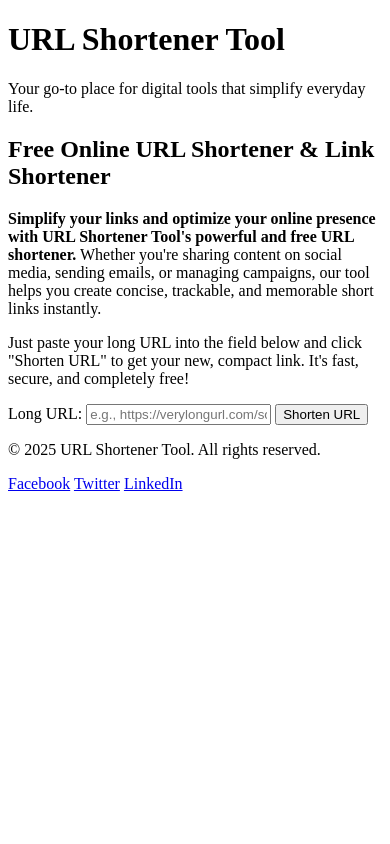
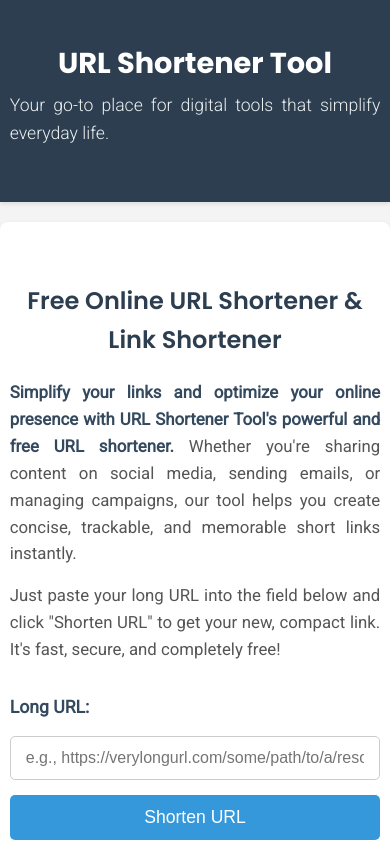
Before and after one commit to reavscripts/url-shortner, a website: page public/index.html in a window 390 px wide. Shown: the top 844 px of the page. Drawn offline with Linux system fonts and the light colour scheme.

Commit message:
title fix

```diff
--- a/public/style.css
+++ b/public/style.css
@@ -1,136 +1,239 @@
-// Definizione delle unità e dei loro fattori di conversione rispetto a un'unità base comune per categoria
-const units = {
-    length: {
-        meter: { name: 'Meter', toBase: 1 },
-        kilometer: { name: 'Kilometer', toBase: 1000 },
-        centimeter: { name: 'Centimeter', toBase: 0.01 },
-        millimeter: { name: 'Millimeter', toBase: 0.001 },
-        mile: { name: 'Mile', toBase: 1609.34 },
-        yard: { name: 'Yard', toBase: 0.9144 },
-        foot: { name: 'Foot', toBase: 0.3048 },
-        inch: { name: 'Inch', toBase: 0.0254 }
-    },
-    weight: {
-        kilogram: { name: 'Kilogram', toBase: 1 },
-        gram: { name: 'Gram', toBase: 0.001 },
-        milligram: { name: 'Milligram', toBase: 0.000001 },
-        pound: { name: 'Pound', toBase: 0.453592 },
-        ounce: { name: 'Ounce', toBase: 0.0283495 },
-        ton: { name: 'Ton (metric)', toBase: 1000 }
-    },
-    temperature: {
-        celsius: { name: 'Celsius', toBase: (value) => value, fromBase: (value) => value }, // Base: Celsius
-        fahrenheit: { name: 'Fahrenheit', toBase: (value) => (value - 32) * 5/9, fromBase: (value) => (value * 9/5) + 32 },
-        kelvin: { name: 'Kelvin', toBase: (value) => value - 273.15, fromBase: (value) => value + 273.15 }
-    },
-    volume: {
-        liter: { name: 'Liter', toBase: 1 },
-        milliliter: { name: 'Milliliter', toBase: 0.001 },
-        cubicMeter: { name: 'Cubic Meter', toBase: 1000 },
-        gallon: { name: 'Gallon (US)', toBase: 3.78541 },
-        quart: { name: 'Quart (US)', toBase: 0.946353 },
-        pint: { name: 'Pint (US)', toBase: 0.473176 }
-    },
-    time: {
-        second: { name: 'Second', toBase: 1 },
-        minute: { name: 'Minute', toBase: 60 },
-        hour: { name: 'Hour', toBase: 3600 },
-        day: { name: 'Day', toBase: 86400 },
-        week: { name: 'Week', toBase: 604800 },
-        month: { name: 'Month (approx)', toBase: 2629800 }, // Average month
-        year: { name: 'Year (approx)', toBase: 31557600 } // Average year
-    }
-};
+/* Resets di base e impostazioni globali */
+* {
+    margin: 0;
+    padding: 0;
+    box-sizing: border-box;
+}
 
-// Riferimenti agli elementi DOM
-const categorySelect = document.getElementById('categorySelect');
-const inputValue = document.getElementById('inputValue');
-const inputUnit = document.getElementById('inputUnit');
-const outputValue = document.getElementById('outputValue');
-const outputUnit = document.getElementById('outputUnit');
-const convertBtn = document.getElementById('convertBtn');
-const swapBtn = document.getElementById('swapBtn');
+body {
+    font-family: 'Roboto', sans-serif;
+    line-height: 1.6;
+    color: #333;
+    background-color: #f4f4f4;
+    display: flex;
+    flex-direction: column;
+    min-height: 100vh; /* Assicura che il footer sia in fondo */
+}
 
-// Funzione per popolare i menu a discesa delle unità
-function populateUnits() {
-    const selectedCategory = categorySelect.value;
-    const categoryUnits = units[selectedCategory];
+.container {
+    width: 90%;
+    max-width: 960px;
+    margin: 0 auto;
+    padding: 20px 0;
+}
 
-    inputUnit.innerHTML = ''; // Pulisci le opzioni esistenti
-    outputUnit.innerHTML = '';
+/* Header */
+header {
+    background-color: #2c3e50; /* Blu scuro */
+    color: #ffffff;
+    padding: 20px 0;
+    text-align: center;
+    box-shadow: 0 2px 4px rgba(0, 0, 0, 0.1);
+}
 
-    for (const unitKey in categoryUnits) {
-        const option = document.createElement('option');
-        option.value = unitKey;
-        option.textContent = categoryUnits[unitKey].name;
-        inputUnit.appendChild(option);
+.site-title {
+    font-family: 'Poppins', sans-serif;
+    font-weight: 700;
+    font-size: 2.5em;
+    margin-bottom: 5px;
+}
 
-        const option2 = document.createElement('option');
-        option2.value = unitKey;
-        option2.textContent = categoryUnits[unitKey].name;
-        outputUnit.appendChild(option2);
+.tagline {
+    font-weight: 300;
+    font-size: 1.1em;
+    color: #ecf0f1;
+}
+
+/* Main Content */
+main {
+    flex-grow: 1; /* Fa espandere l'area principale per spingere il footer in basso */
+}
+
+.section-padded {
+    padding: 40px 0;
+}
+
+.bg-light {
+    background-color: #ffffff;
+    box-shadow: 0 2px 5px rgba(0, 0, 0, 0.1);
+    border-radius: 8px;
+    margin-top: 20px; /* Spazio dal header */
+}
+
+h2 {
+    font-family: 'Poppins', sans-serif;
+    font-weight: 600;
+    font-size: 2em;
+    color: #2c3e50;
+    text-align: center;
+    margin-bottom: 20px;
+}
+
+p {
+    margin-bottom: 15px;
+    font-size: 1.05em;
+    color: #555;
+    text-align: justify;
+}
+
+p strong {
+    color: #34495e;
+}
+
+/* Form Group (URL Shortener) */
+.form-group {
+    margin-top: 30px;
+    display: flex;
+    flex-direction: column;
+    gap: 15px;
+    align-items: center; /* Centra gli elementi del form */
+}
+
+.form-group label {
+    font-weight: 600;
+    font-size: 1.1em;
+    color: #34495e;
+    align-self: flex-start; /* Allinea la label a sinistra */
+}
+
+.form-group input[type="url"],
+#shortUrlOutput {
+    width: 100%;
+    padding: 12px 15px;
+    border: 1px solid #ccc;
+    border-radius: 5px;
+    font-size: 1em;
+    color: #333;
+    transition: border-color 0.3s ease;
+}
+
+.form-group input[type="url"]:focus,
+#shortUrlOutput:focus {
+    border-color: #3498db; /* Blu per il focus */
+    outline: none;
+}
+
+button {
+    background-color: #3498db; /* Blu */
+    color: white;
+    padding: 12px 25px;
+    border: none;
+    border-radius: 5px;
+    font-size: 1.1em;
+    cursor: pointer;
+    transition: background-color 0.3s ease, transform 0.1s ease;
+    width: auto; /* Adatta la larghezza al contenuto */
+    min-width: 150px;
+}
+
+button:hover {
+    background-color: #2980b9; /* Blu più scuro al hover */
+    transform: translateY(-2px);
+}
+
+button:active {
+    transform: translateY(0);
+}
+
+/* Result Area */
+#resultArea {
+    margin-top: 30px;
+    padding: 20px;
+    background-color: #eaf6ff; /* Sfondo blu chiaro */
+    border: 1px solid #cceeff;
+    border-radius: 8px;
+    display: flex;
+    flex-direction: column;
+    gap: 15px;
+    align-items: center;
+}
+
+#resultArea p {
+    margin-bottom: 0; /* Rimuovi margine inferiore per paragrafi qui */
+    font-weight: 600;
+    color: #2c3e50;
+    text-align: center;
+}
+
+#shortUrlOutput {
+    cursor: text; /* Permetti di selezionare il testo */
+    background-color: #ffffff;
+    font-weight: bold;
+    text-align: center;
+}
+
+#errorMessage {
+    margin-top: 10px;
+    padding: 10px;
+    background-color: #ffeaea;
+    border: 1px solid #ffcccc;
+    border-radius: 5px;
+    text-align: center;
+    font-weight: bold;
+}
+
+/* Footer */
+footer {
+    background-color: #34495e; /* Grigio-blu scuro */
+    color: #ecf0f1;
+    padding: 20px 0;
+    text-align: center;
+    margin-top: 40px; /* Spazio dalla sezione principale */
+}
+
+footer p {
+    margin-bottom: 10px;
+    font-size: 0.9em;
+    color: #bdc3c7;
+    text-align: center;
+}
+
+.social-links a {
+    color: #ecf0f1;
+    text-decoration: none;
+    margin: 0 10px;
+    font-size: 1em;
+    transition: color 0.3s ease;
+}
+
+.social-links a:hover {
+    color: #3498db; /* Blu al hover */
+}
+
+/* Media Queries per la reattività */
+@media (max-width: 768px) {
+    .site-title {
+        font-size: 2em;
     }
 
-    // Imposta un'unità di output predefinita diversa dall'input se possibile
-    if (inputUnit.options.length > 1) {
-        outputUnit.value = inputUnit.options[1].value;
-    } else {
-        outputUnit.value = inputUnit.options[0].value;
+    h2 {
+        font-size: 1.8em;
     }
 
-    // Esegui la conversione iniziale
-    convertUnits();
-}
-
-// Funzione per eseguire la conversione
-function convertUnits() {
-    const selectedCategory = categorySelect.value;
-    const value = parseFloat(inputValue.value);
-    const fromUnitKey = inputUnit.value;
-    const toUnitKey = outputUnit.value;
-
-    if (isNaN(value)) {
-        outputValue.value = 'Invalid Input';
-        return;
+    .form-group {
+        flex-direction: column;
+        align-items: stretch; /* Allinea a sinistra su schermi più piccoli */
     }
 
-    const fromUnit = units[selectedCategory][fromUnitKey];
-    const toUnit = units[selectedCategory][toUnitKey];
+    .form-group label {
+        align-self: flex-start;
+    }
 
-    let baseValue;
-
-    // Gestione speciale per la temperatura
-    if (selectedCategory === 'temperature') {
-        baseValue = fromUnit.toBase(value); // Converte il valore input in Celsius (base)
-        const converted = toUnit.fromBase(baseValue); // Converte da Celsius (base) all'unità di output
-        outputValue.value = converted.toFixed(4); // Limita a 4 decimali
-    } else {
-        // Conversione standard per altre categorie
-        baseValue = value * fromUnit.toBase; // Converti il valore input nell'unità base della categoria
-        const converted = baseValue / toUnit.toBase; // Converti dall'unità base all'unità di output
-        outputValue.value = converted.toFixed(4); // Limita a 4 decimali
+    button {
+        width: 100%; /* I bottoni occupano tutta la larghezza su schermi piccoli */
     }
 }
 
-// Funzione per scambiare le unità di input e output
-function swapUnits() {
-    const tempValue = inputValue.value;
-    const tempUnit = inputUnit.value;
+@media (max-width: 480px) {
+    .site-title {
+        font-size: 1.8em;
+    }
 
-    inputValue.value = outputValue.value;
-    inputUnit.value = outputUnit.value;
-    outputUnit.value = tempUnit;
+    h2 {
+        font-size: 1.5em;
+    }
 
-    convertUnits(); // Ricalcola dopo lo scambio
+    .container {
+        width: 95%;
+    }
 }
-
-// Listener degli eventi
-categorySelect.addEventListener('change', populateUnits);
-inputValue.addEventListener('input', convertUnits); // Converti al digitare
-inputUnit.addEventListener('change', convertUnits);
-outputUnit.addEventListener('change', convertUnits);
-convertBtn.addEventListener('click', convertUnits);
-swapBtn.addEventListener('click', swapUnits);
-
-// Inizializza al caricamento della pagina
-document.addEventListener('DOMContentLoaded', populateUnits);
```
